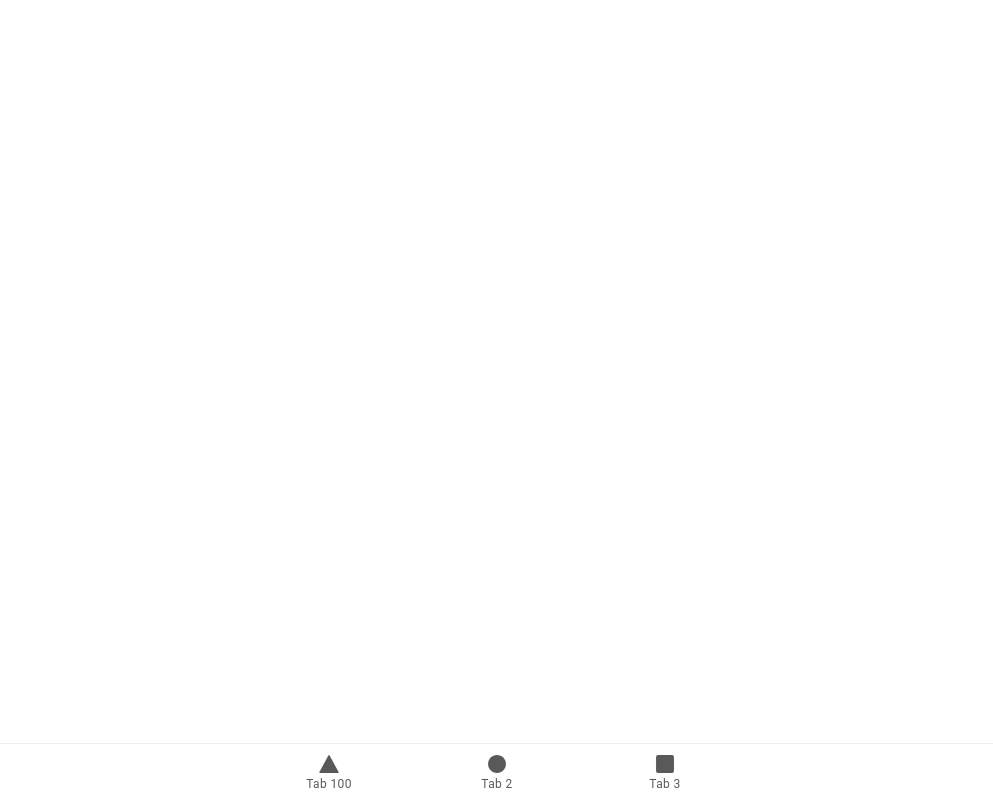
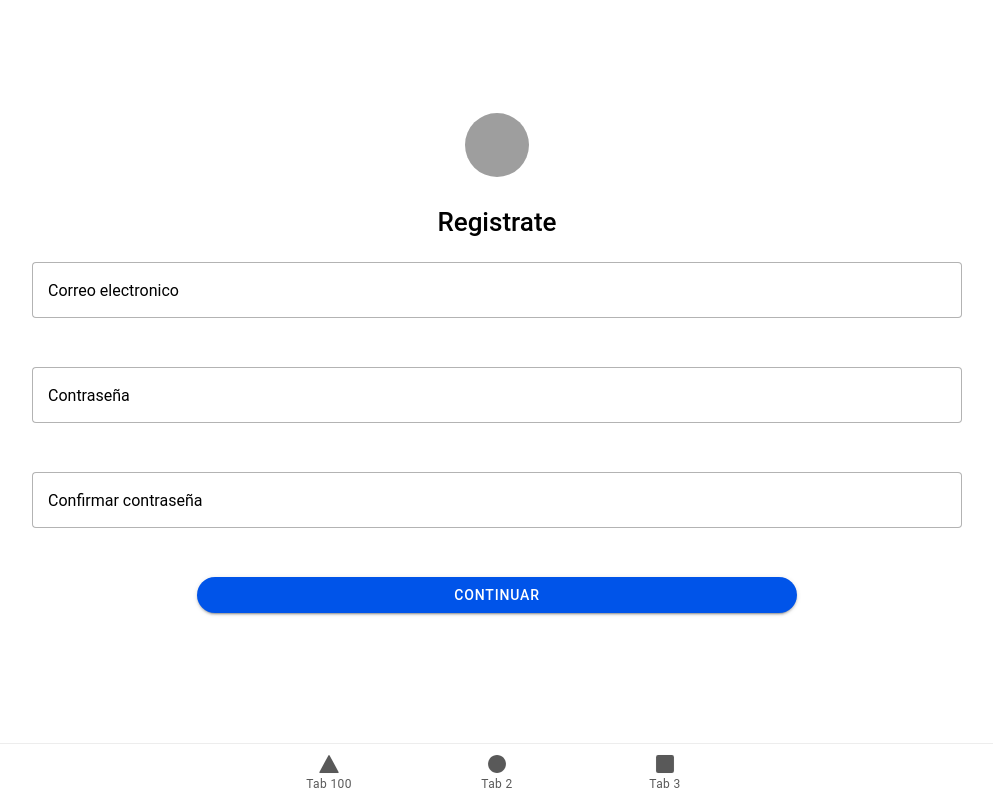
Before and after one commit to RubenUT/UTFeast, a React (Vite) app: page /Register in a window 1280 px wide. Shown: the whole page, without its empty margins (143-1136 px from the left). Built offline with nearby package versions, Linux system fonts and the light colour scheme; grey boxes are pictures that could not be loaded.

Commit message:
Register

```diff
--- a/package.json
+++ b/package.json
@@ -17,11 +17,11 @@
     "@capacitor/haptics": "6.0.1",
     "@capacitor/keyboard": "6.0.2",
     "@capacitor/status-bar": "6.0.1",
-    "@ionic/react": "^8.0.0",
-    "@ionic/react-router": "^8.0.0",
+    "@ionic/react": "^8.3.2",
+    "@ionic/react-router": "^8.3.2",
     "@types/react-router": "^5.1.20",
     "@types/react-router-dom": "^5.3.3",
-    "ionicons": "^7.0.0",
+    "ionicons": "^7.4.0",
     "react": "^18.2.0",
     "react-dom": "^18.2.0",
     "react-router": "^5.3.4",
--- a/src/App.tsx
+++ b/src/App.tsx
@@ -15,6 +15,7 @@ import Tab1 from './pages/Tab1';
 import Tab2 from './pages/Tab2';
 import Tab3 from './pages/Tab3';
 import Login from './pages/login/Login';
+import Register from './pages/register/Register';
 
 /* Core CSS required for Ionic components to work properly */
 import '@ionic/react/css/core.css';
@@ -65,6 +66,9 @@ const App: React.FC = () => (
           <Route exact path="/Login">
           <Login />
         </Route>
+        <Route exact path="/Register">
+          <Register />
+        </Route>
           <Route exact path="/">
             <Redirect to="/tab1" />
           </Route>
--- /dev/null
+++ b/src/pages/register/Register.css
@@ -0,0 +1,65 @@
+.main-container {
+    height: 100vh; /* Ocupar toda la pantalla */
+    display: flex;
+    flex-direction: column;
+    background-color: #ffffff;
+    color: black;
+}
+
+/* Cada contenedor ocupa 1/3 del espacio vertical */
+.container-one,
+.container-two,
+.container-three {
+    flex: 1;
+    display: flex;
+    justify-content: center;
+    align-items: center;
+    padding: 10px;
+    text-align: center;
+}
+/* Alineación específica para el logo en container-one */
+.container-one {
+    align-items: flex-end;
+}
+
+.container-one-logo {
+    display: flex;
+    justify-content: center;
+}
+
+/* Contenedor del formulario con inputs y botón */
+.container-two {
+    flex-direction: column;
+    gap: 20px; /* Espacio entre los elementos */
+}
+
+/* Formulario con inputs centrados */
+.form-input {
+    display: flex;
+    flex-direction: column;
+    align-items: center;
+    width: 100%;
+    gap: 10px;
+}
+
+/* Input personalizado */
+.custom-input {
+    width: 75%;
+}
+
+/* Botón ubicado justo debajo de los inputs */
+.success-btn {
+    color: white;
+    width: 50%;
+    padding: 10px;
+    border: none;
+    border-radius: 5px;
+    cursor: pointer;
+    margin-top: 20px; /* Espacio entre el último input y el botón */
+}
+
+/* Alineación del tercer contenedor */
+.container-three {
+    justify-content: center;
+    align-items: flex-start;
+}
--- /dev/null
+++ b/src/pages/register/Register.tsx
@@ -0,0 +1,83 @@
+import {
+    IonAvatar,
+    IonButton,
+    IonCol,
+    IonContent,
+    IonGrid,
+    IonInput,
+    IonPage,
+    IonRow,
+    IonText,
+  } from "@ionic/react";
+  import "./Register.css";
+
+  const Register: React.FC = () => {
+    return (
+      <IonPage>
+        <IonContent>
+          <IonGrid className="main-container">
+            <IonRow className="container-one">
+              <IonCol>
+                <IonRow>
+                  <IonCol className="container-one-logo">
+                    <IonAvatar>
+                      <img
+                        alt="Silhouette of a person's head"
+                        src="https://ionicframework.com/docs/img/demos/avatar.svg"
+                      />
+                    </IonAvatar>
+                  </IonCol>
+                </IonRow>
+                <IonRow className="container-one-header">
+                  <IonCol>
+                    <IonText>
+                      <h1>Registrate</h1>
+                    </IonText>
+                  </IonCol>
+                </IonRow>
+              </IonCol>
+            </IonRow>
+            <IonRow className="container-two">
+              <IonCol className="form-input">
+                <IonInput
+                  className="custom-input"
+                  label="Correo electronico"
+                  type="email"
+                  labelPlacement="floating"
+                  fill="outline"
+                  placeholder="Ingresa tu correo institucional"
+                ></IonInput>
+                <br />
+                <IonInput
+                  className="custom-input"
+                  label="Contraseña"
+                  type="password"
+                  labelPlacement="floating"
+                  fill="outline"
+                  placeholder="Contraseña"
+                ></IonInput>
+                <br />
+                <IonInput
+                  className="custom-input"
+                  label="Confirmar contraseña"
+                  type="password"
+                  labelPlacement="floating"
+                  fill="outline"
+                  placeholder="Confirmar contraseña"
+                ></IonInput>
+              </IonCol>
+            </IonRow>
+            <IonRow className="container-three">
+              <IonCol>
+                <IonButton className="success-btn" shape="round">
+                  Continuar
+                </IonButton>
+              </IonCol>
+            </IonRow>
+          </IonGrid>
+        </IonContent>
+      </IonPage>
+    );
+  };
+
+  export default Register;
```
Also changed, not shown: src/pages/login/Login.tsx (+45 -8 lines), src/pages/rveri/verifi.tsx (added), 1 other file (tests, documents, lock files or other folders).
